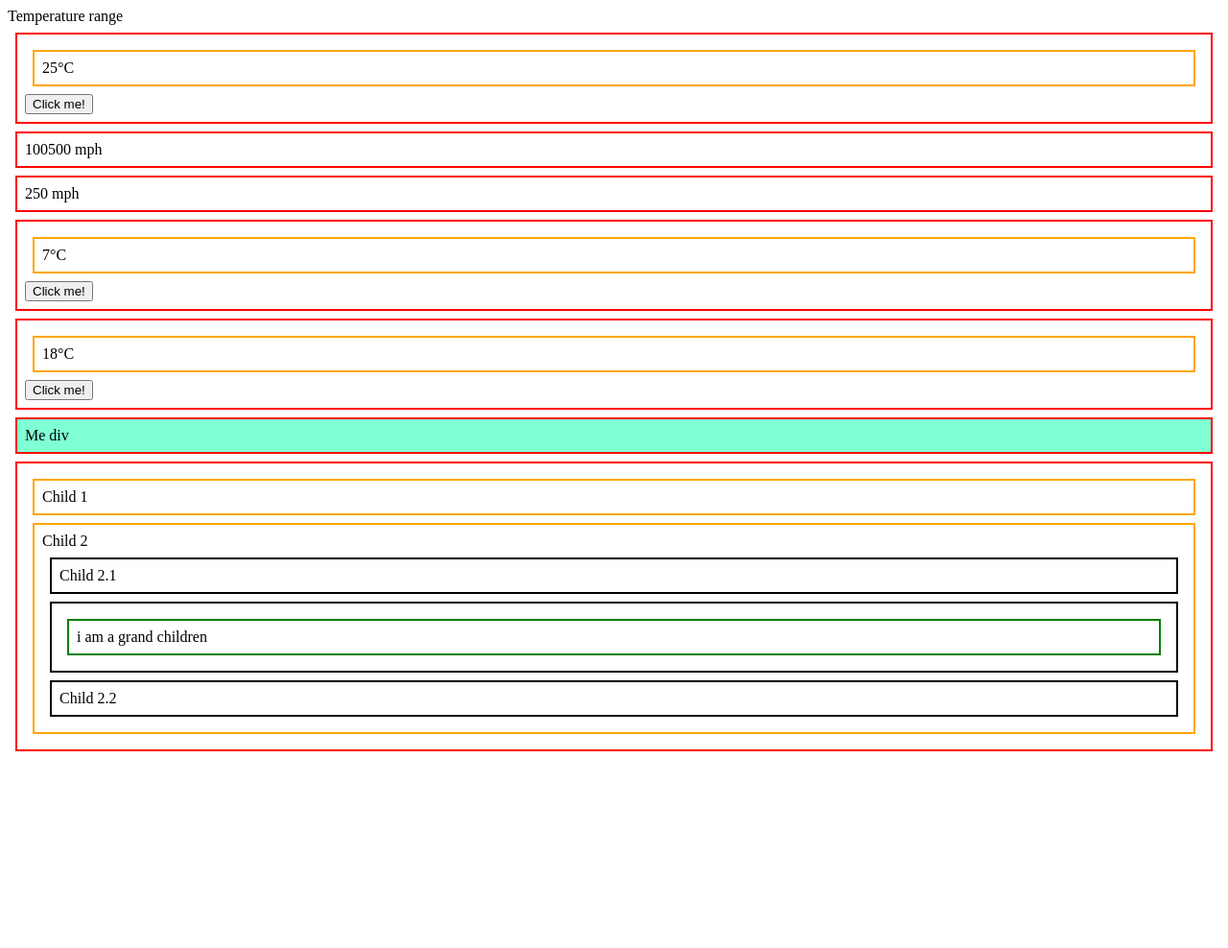
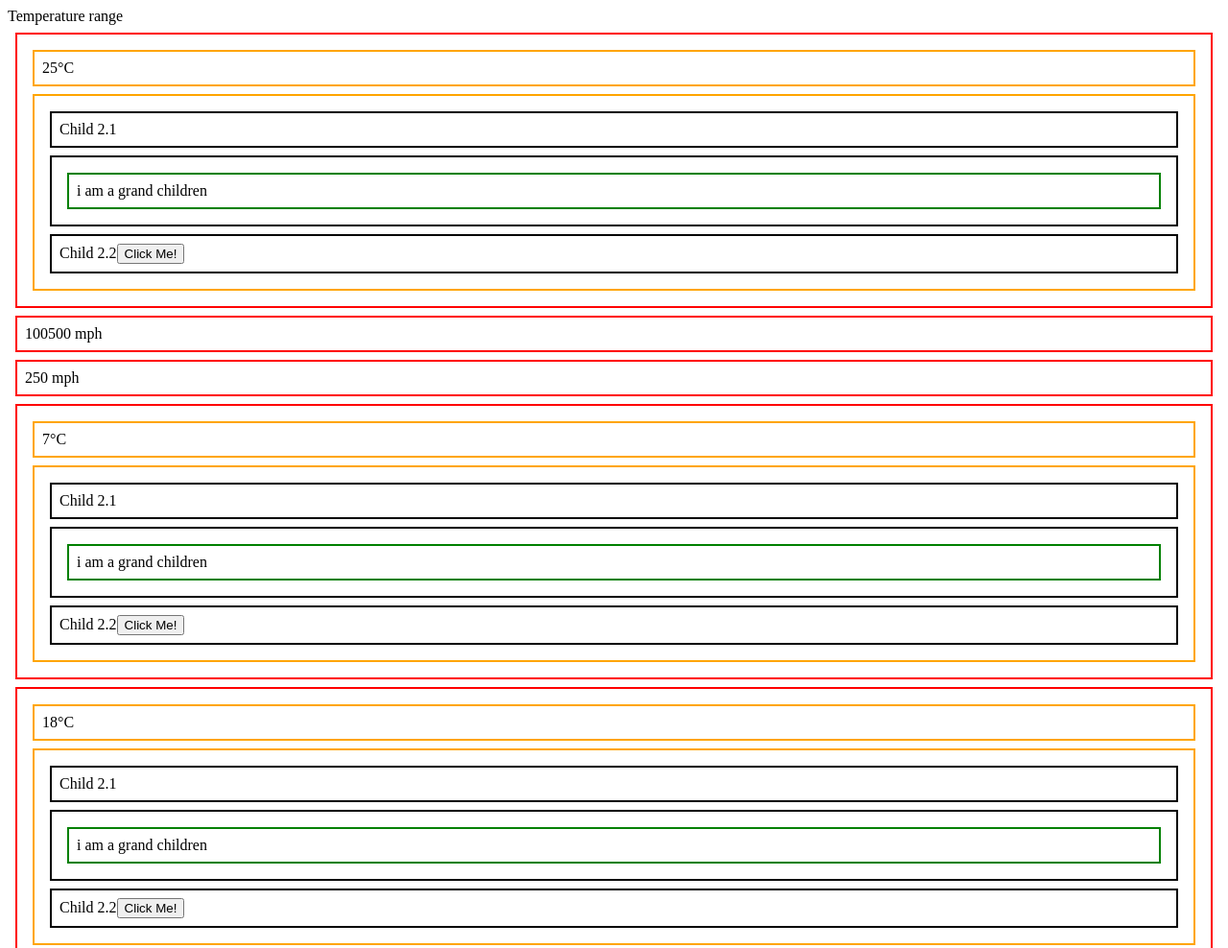
Before and after one commit to o-msh/weather-app, a website built with Parcel: page src/index.html in a window 1280 px wide. Shown: the top 988 px of the page at 96% size. Before the commit the page ends 800 px from the top, so only its background shows below. Built offline with nearby package versions, Linux system fonts and the light colour scheme.

Commit message:
Add sass

```diff
--- a/package.json
+++ b/package.json
@@ -17,6 +17,7 @@
     "devDependencies": {
         "parcel": "^1.12.2",
         "push-dir": "^0.4.1",
+        "sass": "^1.17.3",
         "shx": "^0.3.2"
     }
 }
--- a/src/index.html
+++ b/src/index.html
@@ -6,7 +6,6 @@
     <meta name="viewport" content="width=device-width, initial-scale=1.0">
     <meta http-equiv="X-UA-Compatible" content="ie=edge">
     <title>Weather-app</title>
-    <link rel="stylesheet" href="./css/style.css">
 </head>
 
 <body>
--- a/src/js/Components/Temperature/Temperature.js
+++ b/src/js/Components/Temperature/Temperature.js
@@ -17,11 +17,27 @@ export default class Temperature extends Component {
         return [
             this.props.temperature + '&deg;' + this.props.unit,
             {
-                tag: 'button',
-                content: 'Click me!',
-                eventHandlers: {
-                    click: this.onClick,
-                },
+                tag: 'div',
+                children: [
+                    {
+                        tag: 'div',
+                        content: 'Child 2.1',
+                    },
+                    '<div>i am a grand children</div>',
+                    {
+                        tag: 'div',
+                        content: 'Child 2.2',
+                        children: [
+                            {
+                                tag: 'button',
+                                content: 'Click Me!',
+                                eventHandlers: {
+                                    click: this.onClick,
+                                },
+                            },
+                        ],
+                    },
+                ],
             },
         ]
     }
--- a/src/js/index.js
+++ b/src/js/index.js
@@ -1,3 +1,4 @@
+import '../css/style.scss';
 import App from './Components/App';
 
 new App(document.querySelector('.app'));
```
Also changed, not shown: src/css/style.scss (renamed from src/css/style.css), 1 other file.
